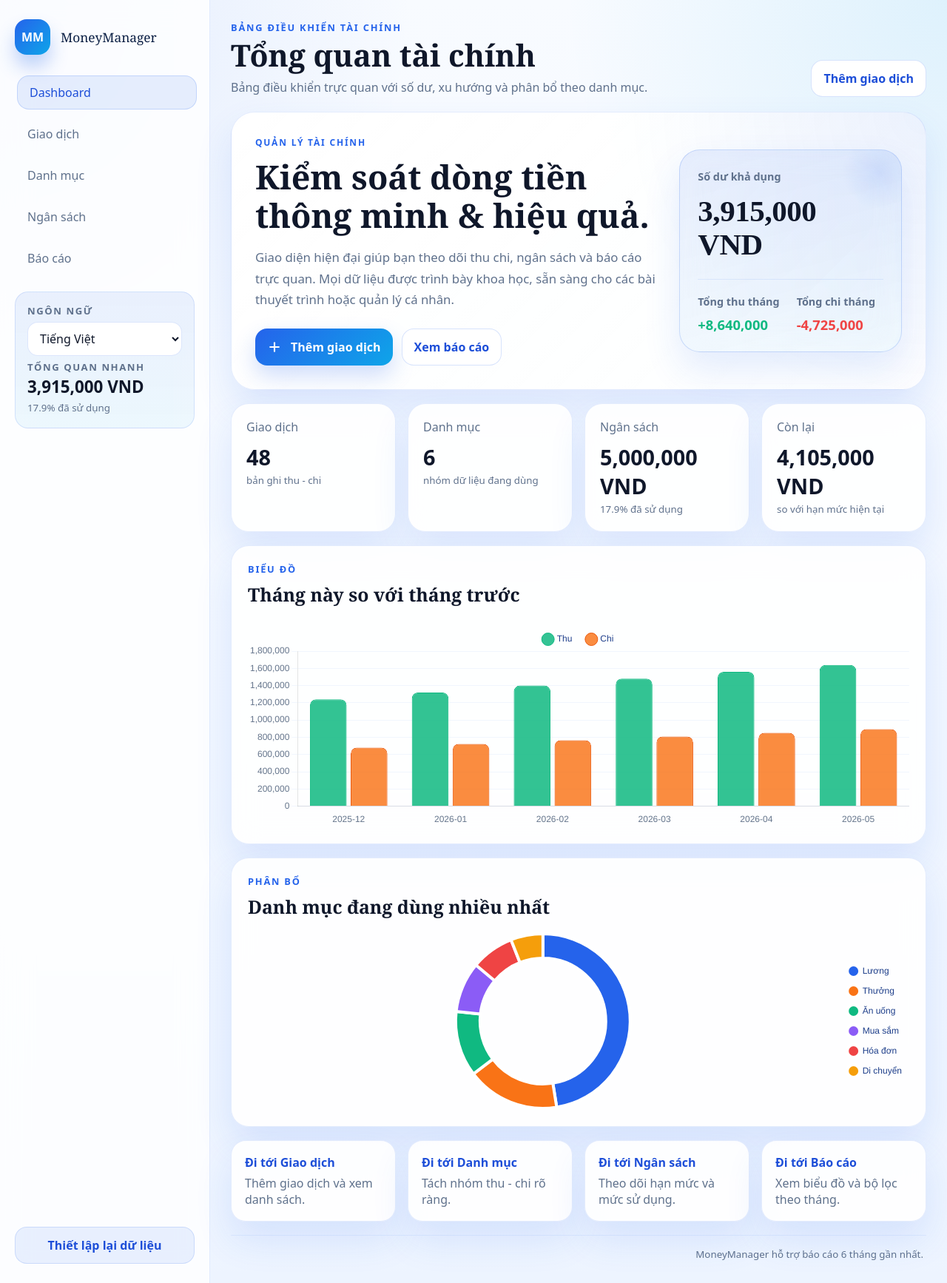
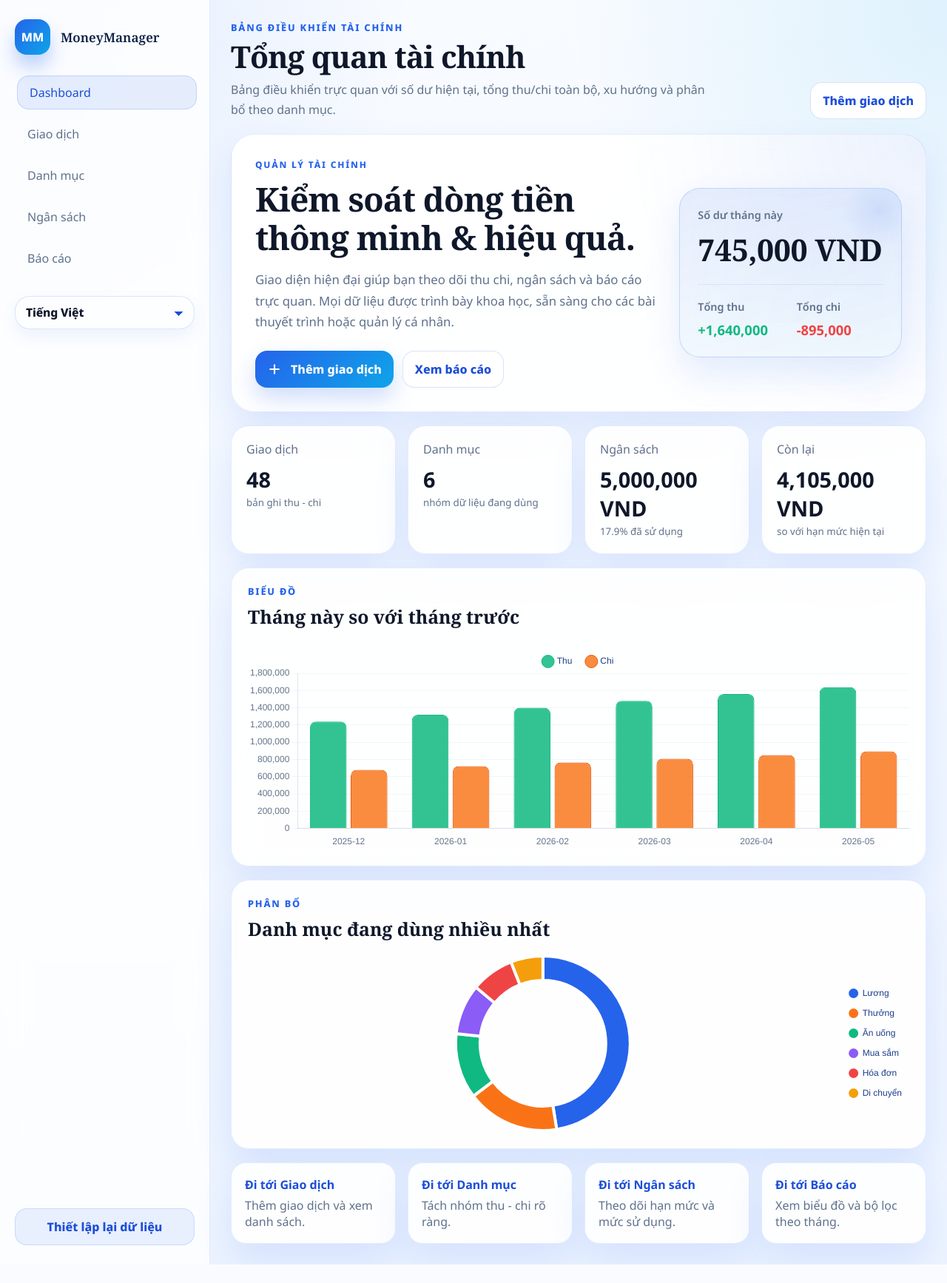
Before and after one commit to pKhai3107/MoneyManager, a Flask app: page / in a window 1280 px wide. Shown: the whole page at 74% size. After the commit the page ends 1709 px from the top, so only its background shows below. Run offline with Flask 3, Linux system fonts and the light colour scheme; data comes from the database, SQL or seed files in the repository; both versions use the stored data as it was after the commit.

Commit message:
Cải thiện UI, sửa lại hiển thị dữ liệu

```diff
--- a/app.py
+++ b/app.py
@@ -1,7 +1,7 @@
 from __future__ import annotations
 
 import calendar
-from datetime import datetime
+from datetime import datetime, timezone
 import json
 import math
 import os
@@ -25,13 +25,13 @@ SUPPORTED_LANGUAGES = [
     {"code": "en"},
 ]
 
-_I18N_DIR = Path(__file__).with_name("i18n")
-
 
 def _load_file_translations() -> dict[str, dict[str, str]]:
+    """Nạp các file JSON dịch từ đĩa cho từng ngôn ngữ được hỗ trợ."""
     loaded: dict[str, dict[str, str]] = {}
+    i18n_dir = Path(__file__).with_name("i18n")
     for language in ("vi", "en"):
-        file_path = _I18N_DIR / f"{language}.json"
+        file_path = i18n_dir / f"{language}.json"
         if not file_path.exists():
             continue
         try:
@@ -55,17 +55,20 @@ _SUMMARY_CACHE_TTL_SECONDS = 60
 
 
 def _current_language() -> str:
+    """Trả về mã ngôn ngữ đang được lưu trong session."""
     language = session.get("language", "vi")
     return language if language in FILE_TRANSLATIONS else "vi"
 
 
 def t(key: str) -> str:
+    """Dịch một khóa theo ngôn ngữ hiện tại, nếu thiếu thì trả lại chính khóa đó."""
     language = _current_language()
     return FILE_TRANSLATIONS.get(language, FILE_TRANSLATIONS.get("vi", {})).get(key, key)
 
 
 @app.context_processor
 def inject_language_context() -> dict[str, object]:
+    """Đưa các hàm và nhãn ngôn ngữ vào mọi template Jinja."""
     return {
         "current_lang": _current_language(),
         "supported_languages": [
@@ -82,6 +85,7 @@ def inject_language_context() -> dict[str, object]:
 
 
 def _format_money(value: float) -> str:
+    """Định dạng số tiền theo kiểu ngắn gọn với dấu phân tách hàng nghìn."""
     return f"{value:,.0f}"
 
 
@@ -89,12 +93,14 @@ app.jinja_env.filters["money"] = _format_money
 
 
 def _slugify(value: str) -> str:
+    """Đổi tên danh mục thành một khóa an toàn ở dạng chữ thường."""
     normalized = unicodedata.normalize("NFKD", value).encode("ascii", "ignore").decode("ascii")
     slug = re.sub(r"[^a-zA-Z0-9]+", "-", normalized.lower()).strip("-")
     return slug or "category"
 
 
 def _category_label(category_key: str, fallback: str | None = None) -> str:
+    """Trả về nhãn danh mục đã dịch hoặc một giá trị dự phòng dễ đọc."""
     label_key = f"category_label_{category_key}"
     label = t(label_key)
     if label != label_key:
@@ -103,6 +109,7 @@ def _category_label(category_key: str, fallback: str | None = None) -> str:
 
 
 def _note_label(note_text: str | None) -> str:
+    """Dịch lại nội dung ghi chú demo sang ngôn ngữ hiện tại nếu có thể."""
     if not note_text:
         return ""
 
@@ -112,6 +119,7 @@ def _note_label(note_text: str | None) -> str:
 
 @app.route("/language", methods=["POST"])
 def set_language() -> str:
+    """Lưu ngôn ngữ đã chọn vào session và quay lại trang trước đó."""
     language = request.form.get("language", "vi")
     session["language"] = language if language in FILE_TRANSLATIONS else "vi"
     return redirect(request.referrer or url_for("dashboard"))
@@ -119,10 +127,12 @@ def set_language() -> str:
 
 @app.route("/favicon.ico")
 def favicon() -> object:
+    """Phục vụ file favicon của ứng dụng từ thư mục static."""
     return send_from_directory(app.static_folder, "favicon.svg", mimetype="image/svg+xml")
 
 
 def _parse_datetime_local(value: str | None) -> str | None:
+    """Chuyển giá trị datetime-local sang định dạng thời gian của cơ sở dữ liệu."""
     if not value:
         return None
     try:
@@ -132,6 +142,7 @@ def _parse_datetime_local(value: str | None) -> str | None:
 
 
 def _parse_period(value: str | None) -> tuple[int, int, str]:
+    """Phân tích chuỗi YYYY-MM và mặc định về tháng hiện tại nếu dữ liệu không hợp lệ."""
     today = datetime.now()
     if not value:
         return today.year, today.month, f"{today.year:04d}-{today.month:02d}"
@@ -148,6 +159,7 @@ def _parse_period(value: str | None) -> tuple[int, int, str]:
 
 
 def _shift_month(year: int, month: int, offset: int) -> tuple[int, int]:
+    """Dịch cặp năm-tháng tiến hoặc lùi theo số tháng cho trước."""
     total_months = year * 12 + (month - 1) + offset
     shifted_year = total_months // 12
     shifted_month = total_months % 12 + 1
@@ -155,10 +167,12 @@ def _shift_month(year: int, month: int, offset: int) -> tuple[int, int]:
 
 
 def _month_label(year: int, month: int) -> str:
+    """Tạo nhãn hiển thị cho bộ chọn tháng và tiêu đề báo cáo."""
     return f"{t('month_label_prefix')} {month:02d}/{year}"
 
 
 def _flash_message(key: str, **values: object) -> str:
+    """Định dạng thông báo flash đã dịch với các giá trị truyền vào nếu có."""
     template = t(key)
     try:
         return template.format(**values)
@@ -167,11 +181,13 @@ def _flash_message(key: str, **values: object) -> str:
 
 
 def _invalidate_summary_cache() -> None:
+    """Xóa bộ nhớ đệm của các bản tổng hợp sau khi dữ liệu thay đổi."""
     session.pop(_SUMMARY_CACHE_KEY, None)
     session.modified = True
 
 
 def _cached_summary(cache_key: str, builder: Callable[[], object], ttl_seconds: int = _SUMMARY_CACHE_TTL_SECONDS) -> object:
+    """Trả về giá trị tổng hợp đã được cache, và dựng lại khi cache hết hạn."""
     request_cache = getattr(g, "summary_cache", None)
     if request_cache is None:
         request_cache = {}
@@ -182,7 +198,7 @@ def _cached_summary(cache_key: str, builder: Callable[[], object], ttl_seconds:
 
     session_cache = session.get(_SUMMARY_CACHE_KEY, {})
     cached_entry = session_cache.get(cache_key)
-    now = datetime.utcnow().timestamp()
+    now = datetime.now(timezone.utc).timestamp()
     if isinstance(cached_entry, dict):
         cached_at = float(cached_entry.get("cached_at", 0))
         if now - cached_at <= ttl_seconds and "value" in cached_entry:
@@ -198,14 +214,17 @@ def _cached_summary(cache_key: str, builder: Callable[[], object], ttl_seconds:
 
 
 def _cached_monthly_summary(limit: int = 6) -> list[dict[str, object]]:
+    """Trả về các dòng tổng hợp theo tháng gần nhất, có cache cho dashboard."""
     return _cached_summary(f"monthly_summary_{limit}", lambda: list(reversed(db_helper.get_monthly_summary()[:limit])))  # type: ignore[return-value]
 
 
 def _cached_category_summary(limit: int = 8) -> list[dict[str, object]]:
+    """Trả về các dòng tổng hợp danh mục nổi bật, có cache cho dashboard."""
     return _cached_summary(f"category_summary_{limit}", lambda: db_helper.get_category_summary()[:limit])  # type: ignore[return-value]
 
 
 def _build_report_period_options(limit: int = 12) -> list[dict[str, str]]:
+    """Tạo danh sách tháng để hiển thị trong bộ chọn của trang báo cáo."""
     today = datetime.now()
     options = []
 
@@ -218,6 +237,7 @@ def _build_report_period_options(limit: int = 12) -> list[dict[str, str]]:
 
 
 def _month_bounds(year: int, month: int) -> tuple[str, str]:
+    """Trả về mốc thời gian đầu và cuối của tháng đã cho."""
     start = datetime(year, month, 1, 0, 0, 0)
     end_day = calendar.monthrange(year, month)[1]
     end = datetime(year, month, end_day, 23, 59, 59)
@@ -225,6 +245,7 @@ def _month_bounds(year: int, month: int) -> tuple[str, str]:
 
 
 def _find_transaction(transaction_id: int) -> dict[str, object] | None:
+    """Tìm một giao dịch theo ID trong cơ sở dữ liệu."""
     return db_helper.get_transaction_by_id(transaction_id)
 
 
@@ -232,6 +253,7 @@ def _dashboard_chart_payload(
     monthly_summary: list[dict[str, object]],
     category_summary: list[dict[str, object]],
 ) -> dict[str, list[object]]:
+    """Chuyển dữ liệu tổng hợp sang đúng định dạng mà Chart.js cần."""
 
     return {
         "chart_month_labels": [row["month"] for row in monthly_summary],
@@ -243,6 +265,7 @@ def _dashboard_chart_payload(
 
 
 def _seed_demo_transactions() -> tuple[bool, str]:
+    """Tạo dữ liệu giao dịch mẫu cho chế độ demo khi database còn trống."""
     if db_helper.get_database_stats()["total_transactions"] > 0:
         return False, t("demo_data_exists")
 
@@ -294,6 +317,7 @@ def _seed_demo_transactions() -> tuple[bool, str]:
 
 
 def _ensure_db() -> None:
+    """Khởi tạo database một lần nếu ứng dụng chưa sẵn sàng."""
     if not app.config.get("DATABASE_READY", False):
         db_helper.init_db()
         app.config["DATABASE_READY"] = True
@@ -304,6 +328,7 @@ def _shared_context(
     page_title: str,
     page_subtitle: str,
 ) -> dict[str, object]:
+    """Tạo context dùng chung cho mọi trang chính."""
     _ensure_db()
 
     stats = db_helper.get_database_stats()
@@ -354,16 +379,21 @@ def _shared_context(
         "current_balance_display": _format_money(stats["current_balance"]),
         "total_income_display": _format_money(stats["total_income"]),
         "total_expense_display": _format_money(abs(stats["total_expense"])),
+        "current_month_balance_display": _format_money(float(month_summary["total_income"]) - float(month_summary["total_expense"])),
+        "current_month_income_display": _format_money(float(month_summary["total_income"])),
+        "current_month_expense_display": _format_money(float(month_summary["total_expense"])),
     }
 
 
 @app.route("/api/dashboard-chart-data")
 def dashboard_chart_data() -> object:
+    """Trả về dữ liệu biểu đồ của dashboard dưới dạng JSON."""
     _ensure_db()
-    return jsonify(_dashboard_chart_payload())
+    return jsonify(_summary_chart_data())
 
 
 def _transaction_form_context(active_page: str, page_title: str, page_subtitle: str, search_query: str = "") -> dict[str, object]:
+    """Mở rộng context chung bằng dữ liệu danh sách giao dịch và phân trang."""
     context = _shared_context(active_page, page_title, page_subtitle)
     transaction_type_filter = request.args.get("type", default="all")
     page = request.args.get("page", default=1, type=int) or 1
@@ -416,6 +446,7 @@ def _transaction_form_context(active_page: str, page_title: str, page_subtitle:
 
 
 def _summary_chart_data() -> dict[str, list[object]]:
+    """Trả về dữ liệu biểu đồ dashboard đã được cache."""
     monthly_summary = _cached_monthly_summary()
     category_summary = _cached_category_summary()
     return _dashboard_chart_payload(monthly_summary, category_summary)
@@ -423,6 +454,7 @@ def _summary_chart_data() -> dict[str, list[object]]:
 
 @app.route("/")
 def dashboard() -> str:
+    """Hiển thị trang dashboard."""
     return render_template(
         "dashboard.html",
         **_shared_context(
@@ -435,6 +467,7 @@ def dashboard() -> str:
 
 @app.route("/transactions")
 def transactions_page() -> str:
+    """Hiển thị trang giao dịch kèm tìm kiếm và phân trang."""
     search_query = request.args.get("q", default="").strip()
     return render_template(
         "transactions.html",
@@ -449,6 +482,7 @@ def transactions_page() -> str:
 
 @app.route("/transactions/add", methods=["POST"])
 def add_transaction() -> str:
+    """Kiểm tra và lưu một giao dịch mới từ form thêm giao dịch."""
     category_id = request.form.get("category_id", type=int)
     amount = request.form.get("amount", type=float)
     note = request.form.get("note", default="").strip() or None
@@ -474,6 +508,7 @@ def add_transaction() -> str:
 
 @app.route("/transactions/<int:transaction_id>/edit", methods=["GET", "POST"])
 def edit_transaction(transaction_id: int) -> str:
+    """Hiển thị hoặc xử lý form sửa giao dịch."""
     transaction_row = _find_transaction(transaction_id)
     if transaction_row is None:
         flash(_flash_message("flash_transaction_not_found"), "error")
@@ -522,6 +557,7 @@ def edit_transaction(transaction_id: int) -> str:
 
 @app.route("/transactions/<int:transaction_id>/delete", methods=["POST"])
 def delete_transaction(transaction_id: int) -> str:
+    """Xóa một giao dịch và làm mới các tổng hợp đã cache."""
     if db_helper.delete_transaction(transaction_id):
         _invalidate_summary_cache()
         flash(_flash_message("flash_transaction_deleted"), "success")
@@ -532,6 +568,7 @@ def delete_transaction(transaction_id: int) -> str:
 
 @app.route("/categories")
 def categories_page() -> str:
+    """Hiển thị trang danh mục."""
     return render_template(
         "categories.html",
         **_shared_context(
@@ -544,6 +581,7 @@ def categories_page() -> str:
 
 @app.route("/categories/add", methods=["POST"])
 def add_category() -> str:
+    """Kiểm tra và tạo một danh mục mới từ form nhập."""
     category_name = request.form.get("category_name", default="").strip()
     category_type = request.form.get("category_type", type=int)
 
@@ -564,6 +602,7 @@ def add_category() -> str:
 
 @app.route("/categories/delete", methods=["POST"])
 def delete_category() -> str:
+    """Xóa danh mục theo mã nếu danh mục không còn được dùng."""
     key = request.form.get("key", default="").strip()
     if not key:
         flash(_flash_message("flash_category_key_missing"), "error")
@@ -579,6 +618,7 @@ def delete_category() -> str:
 
 @app.route("/budget")
 def budget_page() -> str:
+    """Hiển thị trang ngân sách."""
     return render_template(
         "budget.html",
         **_shared_context(
@@ -591,13 +631,12 @@ def budget_page() -> str:
 
 @app.route("/reports")
 def reports_page() -> str:
+    """Hiển thị trang báo cáo theo tháng với biểu đồ và bảng tổng hợp."""
     period_value = request.args.get("period")
     year, month, normalized_period = _parse_period(period_value)
     previous_year, previous_month = _shift_month(year, month, -1)
     recent_page = request.args.get("recent_page", default=1, type=int) or 1
     recent_per_page = 5
-    category_page = request.args.get("category_page", default=1, type=int) or 1
-    category_per_page = 5
     start_date, end_date = _month_bounds(year, month)
     shared_context = _shared_context(
         "reports",
@@ -622,6 +661,7 @@ def reports_page() -> str:
     previous_net_balance = previous_summary["net_balance"]
 
     def _delta_label(current_value: float, previous_value: float) -> tuple[str, str, float]:
+        """Tạo nhãn xu hướng và phần trăm dễ hiểu cho các thẻ báo cáo."""
         delta_value = current_value - previous_value
         if previous_value == 0:
             if current_value == 0:
@@ -651,20 +691,6 @@ def reports_page() -> str:
     category_total = sum(category_values)
     category_percentages = [round((value / category_total) * 100, 1) if category_total else 0 for value in category_values]
     monthly_summary = _cached_monthly_summary()
-
-    category_total_items = len(category_summary)
-    category_total_pages = max(1, int(math.ceil(category_total_items / category_per_page))) if category_per_page else 1
-    if category_page < 1:
-        category_page = 1
-    if category_page > category_total_pages:
-        category_page = category_total_pages
-
-    category_start_index = (category_page - 1) * category_per_page
-    category_end_index = category_start_index + category_per_page
-    report_category_summary_page = category_summary[category_start_index:category_end_index]
-
-    category_display_start = category_start_index + 1 if category_total_items else 0
-    category_display_end = min(category_end_index, category_total_items) if category_total_items else 0
 
     recent_page_data = db_helper.get_transactions_by_date_range_page(
         start_date,
@@ -758,19 +784,7 @@ def reports_page() -> str:
             f"{_category_label(str(item.get('category_key', '')), item['category_name'])} ({percent:.1f}%)" if category_total else _category_label(str(item.get('category_key', '')), item['category_name'])
             for item, percent in zip(category_summary, category_percentages)
         ],
-        report_category_summary=report_category_summary_page,
-        category_pagination={
-            "page": category_page,
-            "per_page": category_per_page,
-            "total_items": category_total_items,
-            "total_pages": category_total_pages,
-            "display_start": category_display_start,
-            "display_end": category_display_end,
-            "has_prev": category_page > 1,
-            "has_next": category_page < category_total_pages,
-            "prev_page": category_page - 1,
-            "next_page": category_page + 1,
-        },
+        report_category_summary=category_summary,
         report_monthly_labels=[item["month"] for item in monthly_summary],
         report_monthly_income=[float(item["total_income"] or 0) for item in monthly_summary],
         report_monthly_expense=[abs(float(item["total_expense"] or 0)) for item in monthly_summary],
@@ -794,6 +808,7 @@ def reports_page() -> str:
 
 @app.route("/budget/update", methods=["POST"])
 def update_budget() -> str:
+    """Kiểm tra và lưu hạn mức ngân sách từ form."""
     budget_value = request.form.get("budget_limit", type=float)
     if budget_value is None or budget_value <= 0:
         flash(_flash_message("flash_budget_invalid"), "error")
@@ -807,6 +822,7 @@ def update_budget() -> str:
 
 @app.route("/reset", methods=["POST"])
 def reset_database() -> str:
+    """Đặt lại database về trạng thái khởi tạo ban đầu."""
     db_helper.reset_database()
     app.config["DATABASE_READY"] = True
     _invalidate_summary_cache()
@@ -816,6 +832,7 @@ def reset_database() -> str:
 
 @app.route("/demo-data", methods=["POST"])
 def create_demo_data() -> str:
+    """Đặt lại database rồi tạo dữ liệu demo để trình bày."""
     db_helper.reset_database()
     app.config["DATABASE_READY"] = True
     _invalidate_summary_cache()
--- a/static/styles.css
+++ b/static/styles.css
@@ -1,3 +1,5 @@
+@import url('https://fonts.googleapis.com/css2?family=Noto+Sans:wght@400;500;600;700;800&family=Noto+Serif:wght@600;700;800&display=swap');
+
 :root {
   --bg: #f3f8ff;
   --bg-soft: #eaf2ff;
@@ -29,12 +31,14 @@ html {
 body {
   margin: 0;
   min-height: 100vh;
-  font-family: system-ui, -apple-system, BlinkMacSystemFont, 'Segoe UI', sans-serif;
+  font-family: 'Noto Sans', system-ui, -apple-system, BlinkMacSystemFont, 'Segoe UI', sans-serif;
   color: var(--text);
   background:
     radial-gradient(circle at top left, rgba(37, 99, 235, 0.11), transparent 26%),
     radial-gradient(circle at top right, rgba(14, 165, 233, 0.11), transparent 24%),
     linear-gradient(180deg, #f8fbff 0%, #edf4ff 100%);
+  text-rendering: optimizeLegibility;
+  -webkit-font-smoothing: antialiased;
 }
 
 h1,
@@ -42,7 +46,8 @@ h2,
 h3,
 .brand-name,
 .topbar-title {
-  font-family: ui-serif, Georgia, 'Times New Roman', serif;
+  font-family: 'Noto Serif', Georgia, 'Times New Roman', serif;
+  font-feature-settings: 'kern' 1, 'liga' 1;
 }
 
 a {
@@ -122,43 +127,72 @@ a {
   gap: 10px;
 }
 
-.sidebar-summary {
-  display: grid;
-  gap: 6px;
-  margin-top: 22px;
-  padding: 16px;
-  border-radius: 18px;
-  background: linear-gradient(180deg, rgba(37, 99, 235, 0.09), rgba(14, 165, 233, 0.07));
-  border: 1px solid rgba(37, 99, 235, 0.14);
-}
-
-.sidebar-summary-label {
-  color: var(--muted);
-  font-size: 0.82rem;
-  font-weight: 800;
-  text-transform: uppercase;
-  letter-spacing: 0.12em;
-}
-
-.sidebar-summary strong {
-  font-size: 1.4rem;
-  line-height: 1.1;
-}
-
-.sidebar-summary small {
-  color: var(--muted);
-  line-height: 1.5;
-}
-
 .language-switcher {
   display: grid;
+  margin-top: 28px;
 }
 
 .language-switcher select {
   min-width: 0;
-  padding: 10px 12px;
-  border-radius: 14px;
+}
+
+.select-field {
+  appearance: none;
+  -webkit-appearance: none;
+  -moz-appearance: none;
+  min-width: 0;
+  width: 100%;
+  padding: 13px 48px 13px 16px;
+  border: 1px solid rgba(37, 99, 235, 0.16);
+  border-radius: 22px;
+  background:
+    linear-gradient(180deg, rgba(255, 255, 255, 0.99), rgba(241, 247, 255, 0.97)),
+    linear-gradient(135deg, transparent 0%, transparent 100%);
+  color: var(--text);
+  font-size: 0.98rem;
+  font-weight: 800;
+  line-height: 1.2;
+  letter-spacing: -0.01em;
+  text-overflow: ellipsis;
+  white-space: nowrap;
+  overflow: hidden;
+  box-shadow: 0 10px 24px rgba(37, 99, 235, 0.08);
+  cursor: pointer;
+  background-image:
+    linear-gradient(45deg, transparent 50%, var(--primary-strong) 50%),
+    linear-gradient(135deg, var(--primary-strong) 50%, transparent 50%);
+  background-position:
+    calc(100% - 20px) calc(50% + 2px),
+    calc(100% - 14px) calc(50% + 2px);
+  background-size: 6px 6px, 6px 6px;
+  background-repeat: no-repeat;
+}
+
+.select-field:focus {
+  border-color: rgba(37, 99, 235, 0.5);
+  box-shadow: 0 0 0 5px rgba(37, 99, 235, 0.12), 0 14px 30px rgba(37, 99, 235, 0.12);
+}
+
+.select-field option {
+  color: var(--text);
   background: var(--surface-strong);
+  font-weight: 600;
+}
+
+.select-field option:checked {
+  background: var(--primary-soft);
+  color: var(--primary-strong);
+}
+
+.select-field optgroup {
+  color: var(--muted);
+  font-weight: 800;
+}
+
+.select-field-compact {
+  padding: 12px 48px 12px 14px;
+  border-radius: 20px;
+  box-shadow: 0 10px 22px rgba(37, 99, 235, 0.08);
 }
 
 .help-popover {
@@ -250,7 +284,9 @@ a {
 .topbar-title {
   margin: 0;
   font-size: clamp(2rem, 3.2vw, 3.2rem);
-  line-height: 1;
+  line-height: 1.08;
+  letter-spacing: -0.02em;
+  text-wrap: balance;
 }
 
 .topbar-subtitle {
@@ -258,23 +294,6 @@ a {
   margin: 10px 0 0;
   color: var(--muted);
   line-height: 1.65;
-}
-
-.app-footer {
-  display: flex;
-  flex-wrap: wrap;
-  justify-content: space-between;
-  gap: 12px;
-  align-items: center;
-  margin-top: 18px;
-  padding: 16px 4px 0;
-  border-top: 1px solid rgba(37, 99, 235, 0.08);
-  color: var(--muted);
-}
-
-.app-footer small {
-  line-height: 1.5;
-  margin-left: auto;
 }
 
 .workspace {
@@ -367,6 +386,8 @@ body.is-leaving .workspace {
   margin: 12px 0 0;
   font-size: clamp(2rem, 3.5vw, 2.8rem);
   line-height: 1.15;
+  letter-spacing: -0.02em;
+  text-wrap: balance;
 }
 
 .hero-actions {
@@ -414,7 +435,7 @@ body.is-leaving .workspace {
   display: block;
   margin-top: 14px;
   font-size: clamp(1.8rem, 3.2vw, 2.6rem);
-  font-family: 'Fraunces', serif;
+  font-family: 'Noto Serif', Georgia, 'Times New Roman', serif;
   letter-spacing: -0.01em;
   line-height: 1.1;
 }
--- a/templates/base.html
+++ b/templates/base.html
@@ -28,10 +28,8 @@
             <a class="module-link {% if active_page == 'reports' %}active{% endif %}" href="{{ url_for('reports_page') }}" data-transition-link>{{ t('reports') }}</a>
           </nav>
 
-          <div class="sidebar-summary">
-            <span class="sidebar-summary-label">{{ t('language') }}</span>
           <form class="language-switcher" action="{{ url_for('set_language') }}" method="post">
-              <select name="language" aria-label="{{ t('language') }}" onchange="this.form.submit()">
+            <select class="select-field select-field-compact" name="language" aria-label="{{ t('language') }}" onchange="this.form.submit()">
               {% for option in supported_languages %}
                 <option value="{{ option.code }}" {% if option.code == current_lang %}selected{% endif %}>
                   {{ option.label }}
@@ -39,10 +37,6 @@
               {% endfor %}
             </select>
           </form>
-            <span class="sidebar-summary-label">{{ t('quick_overview') }}</span>
-            <strong>{{ current_balance_display }} VND</strong>
-            <small>{{ budget_used|round(1) }}% {{ t('budget_used_text') }}</small>
-          </div>
         </div>
 
         <form class="sidebar-action" action="{{ url_for('reset_database') }}" method="post" data-confirm="{{ t('confirm_reset') }}" onsubmit="return confirm(this.dataset.confirm);">
@@ -189,9 +183,6 @@
           </div>
         {% endif %}
 
-        <footer class="app-footer">
-          <small>{{ t('footer_note') }}</small>
-        </footer>
       </main>
     </div>
   </body>
--- a/templates/dashboard.html
+++ b/templates/dashboard.html
@@ -18,16 +18,16 @@
   </div>
 
   <div class="balance-card">
-    <span>{{ t('dashboard_balance_available') }}</span>
-    <strong>{{ current_balance_display }} VND</strong>
+    <span>{{ t('dashboard_month_balance') }}</span>
+    <strong>{{ current_month_balance_display }} VND</strong>
     <div class="balance-meta">
       <div>
         <small>{{ t('dashboard_month_income') }}</small>
-        <p style="color: var(--success);">+{{ total_income_display }}</p>
+        <p style="color: var(--success);">+{{ current_month_income_display }}</p>
       </div>
       <div>
         <small>{{ t('dashboard_month_expense') }}</small>
-        <p style="color: var(--danger);">-{{ total_expense_display }}</p>
+        <p style="color: var(--danger);">-{{ current_month_expense_display }}</p>
       </div>
     </div>
   </div>
```
Also changed, not shown: BAO_CAO_CUOI_KY.md (+161 -61 lines), i18n/en.json (+6 -5 lines), i18n/vi.json (+6 -5 lines), scripts/sync_i18n.py (deleted, +0 -202 lines), templates/reports.html (+1 -24 lines), database/finance.db. Lines whose indentation alone changed are shown as unchanged.
